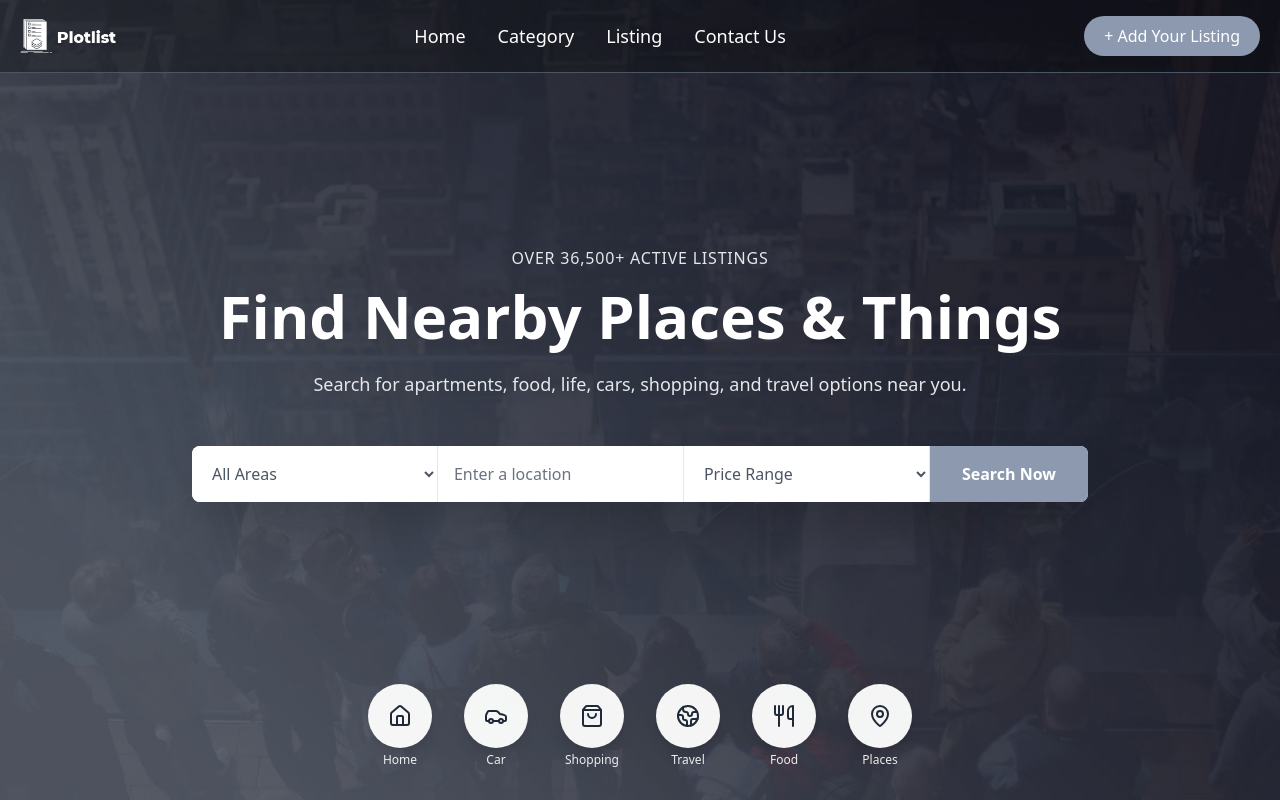
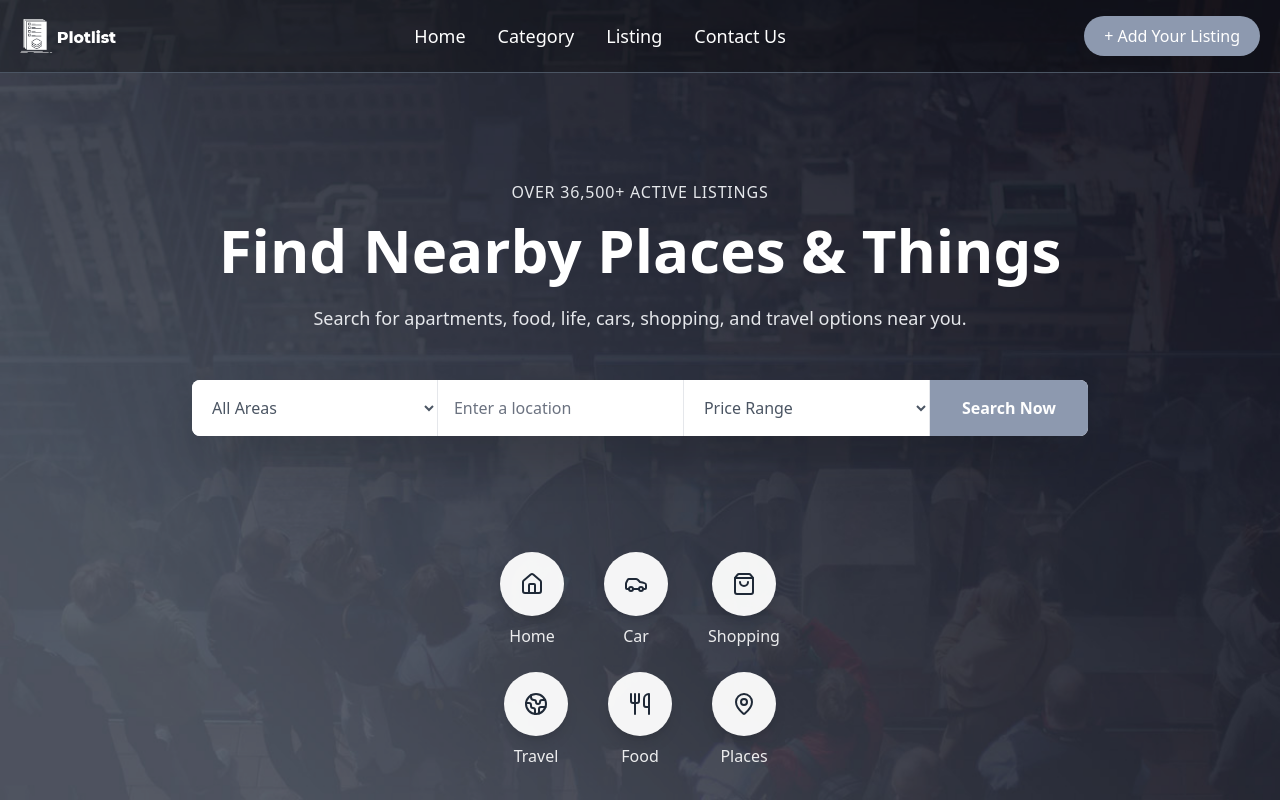
Before and after one commit to yashsoni3012/plot-listing-project, a React (Vite) app: page / in a window 1280 px wide. Shown: the top 800 px of the page. Built offline with nearby package versions, Linux system fonts and the light colour scheme.

Commit message:
first commit

```diff
--- a/src/components/HeroSection.jsx
+++ b/src/components/HeroSection.jsx
@@ -29,10 +29,10 @@ const HeroSection = () => {
         <Navbar />
 
         {/* Main Content - Takes remaining space after navbar */}
-        <div className="flex-1 flex flex-col justify-between">
+        <div className="flex-1 flex flex-col justify-between pt-16 lg:pt-20">
           {/* Hero Content - Centered and properly spaced */}
           <div className="flex-1 flex items-center justify-center px-4 sm:px-6 lg:px-8 py-4 sm:py-8">
-            <div className="w-full max-w-6xl text-center text-white pt-20 sm:mt-0">
+            <div className="w-full max-w-6xl text-center text-white">
               {/* Text Content */}
               <div className="mb-8 sm:mb-12">
                 <p className="text-xs sm:text-sm md:text-base uppercase tracking-wider mb-3 sm:mb-4 text-gray-200">
@@ -121,19 +121,41 @@ const HeroSection = () => {
 
           {/* Icons Section - At the bottom */}
           <div className="pb-6 sm:pb-8 pt-4">
-            <div className="flex flex-wrap justify-center gap-3 sm:gap-4 md:gap-6 lg:gap-8 px-2">
-              {icons.map(({ icon: Icon, label }, index) => (
+            <div className="flex flex-col items-center gap-4 sm:gap-6">
+              {/* First Row - 3 icons */}
+              <div className="flex flex-wrap justify-center gap-4 sm:gap-6 md:gap-8 lg:gap-10">
+                {icons.slice(0, 3).map(({ icon: Icon, label }, index) => (
                   <div
                     key={index}
                     className="group flex flex-col items-center cursor-pointer"
                   >
-                  <div className="w-10 h-10 xs:w-12 xs:h-12 sm:w-14 sm:h-14 md:w-16 md:h-16 flex items-center justify-center bg-white/95 text-gray-800 rounded-full shadow-lg transition-all duration-300 hover:bg-gray-800 hover:text-white hover:scale-105 hover:shadow-xl">
+                    <div className="w-12 h-12 sm:w-14 sm:h-14 md:w-16 md:h-16 flex items-center justify-center bg-white/95 text-gray-800 rounded-full shadow-lg transition-all duration-300 hover:bg-gray-800 hover:text-white hover:scale-105 hover:shadow-xl">
                       <Icon
-                      size={20}
-                      className="xs:w-5 xs:h-5 sm:w-6 sm:h-6 transition-transform duration-300 group-hover:scale-110"
+                        size={24}
+                        className="sm:w-6 sm:h-6 transition-transform duration-300 group-hover:scale-110"
                       />
                     </div>
-                  <span className="mt-1 xs:mt-2 text-white text-xs xs:text-sm font-medium opacity-90 group-hover:opacity-100 transition-opacity duration-300 whitespace-nowrap">
+                    <span className="mt-2 text-white text-sm sm:text-base font-medium opacity-90 group-hover:opacity-100 transition-opacity duration-300 whitespace-nowrap">
+                      {label}
+                    </span>
+                  </div>
+                ))}
+              </div>
+
+              {/* Second Row - 3 icons */}
+              <div className="flex flex-wrap justify-center gap-4 sm:gap-6 md:gap-8 lg:gap-10">
+                {icons.slice(3, 6).map(({ icon: Icon, label }, index) => (
+                  <div
+                    key={index + 3}
+                    className="group flex flex-col items-center cursor-pointer"
+                  >
+                    <div className="w-12 h-12 sm:w-14 sm:h-14 md:w-16 md:h-16 flex items-center justify-center bg-white/95 text-gray-800 rounded-full shadow-lg transition-all duration-300 hover:bg-gray-800 hover:text-white hover:scale-105 hover:shadow-xl">
+                      <Icon
+                        size={24}
+                        className="sm:w-6 sm:h-6 transition-transform duration-300 group-hover:scale-110"
+                      />
+                    </div>
+                    <span className="mt-2 text-white text-sm sm:text-base font-medium opacity-90 group-hover:opacity-100 transition-opacity duration-300 whitespace-nowrap">
                       {label}
                     </span>
                   </div>
@@ -143,6 +165,7 @@ const HeroSection = () => {
           </div>
         </div>
       </div>
+    </div>
   );
 };
 
```
Lines whose indentation alone changed are shown as unchanged.
